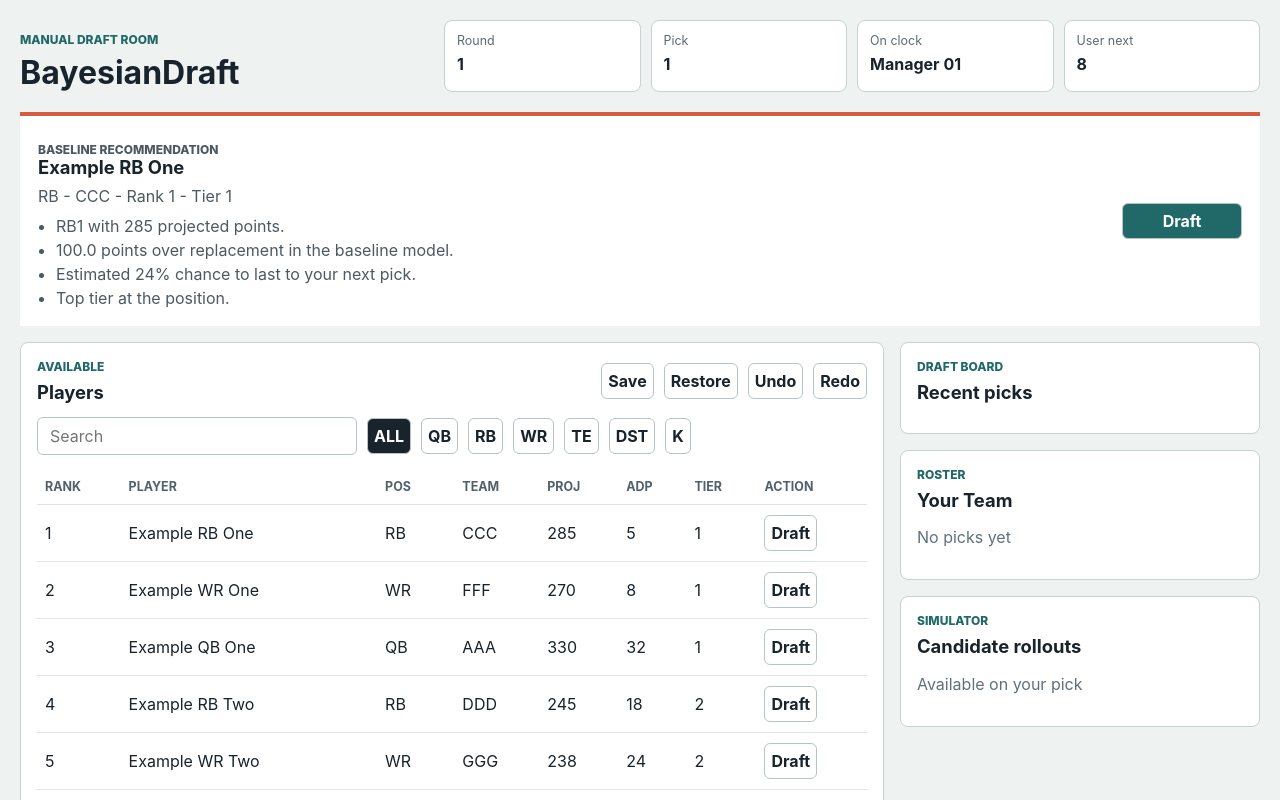
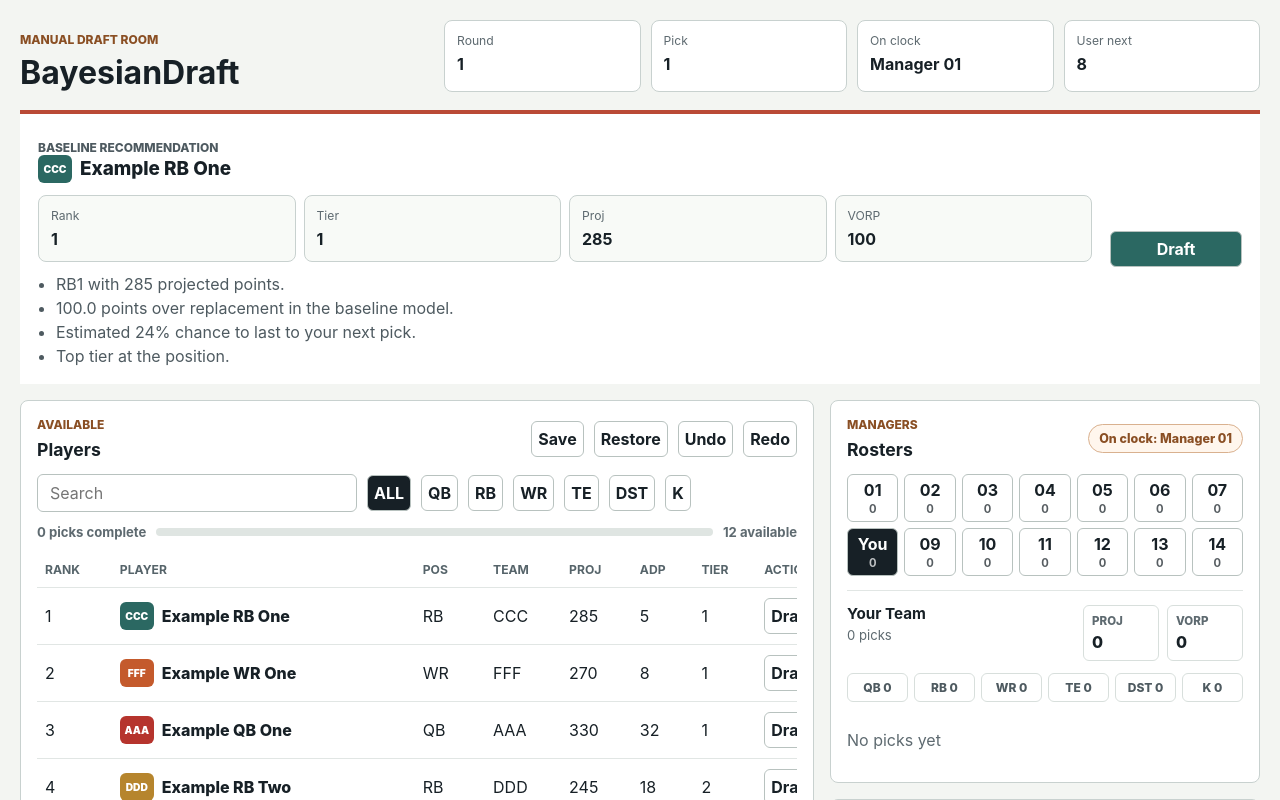
Before and after one commit to sre0089/BayesianDraft, a React (Vite) app in the folder apps/web/: page / in a window 1280 px wide. Shown: the top 800 px of the page. Built offline with nearby package versions, Linux system fonts and the light colour scheme.

Commit message:
web: expand draft room layout

```diff
--- a/apps/web/src/App.tsx
+++ b/apps/web/src/App.tsx
@@ -10,9 +10,14 @@ import {
   players,
   recordPick,
   redo,
+  rosterSummaries,
   rosterForManager,
   saveDraftRoomState,
+  teamBadgeForPlayer,
   nextUserPick,
+  managers,
+  type ManagerRosterSummary,
+  type Player,
   type Position,
   undo,
   userManagerName,
@@ -24,6 +29,7 @@ export function App() {
   const [draftState, setDraftState] = useState(() => loadDraftRoomState() ?? initialDraftRoomState);
   const [query, setQuery] = useState("");
   const [position, setPosition] = useState<Position | "ALL">("ALL");
+  const [selectedManager, setSelectedManager] = useState(userManagerName);
   const currentSlot = pickSlot(draftState.completedPicks.length + 1);
   const remainingPlayers = availablePlayers(draftState);
   const filteredPlayers = useMemo(
@@ -46,6 +52,12 @@ export function App() {
   const userRoster = rosterForManager(draftState, userManagerName);
   const rolloutCandidates = candidateRollouts(draftState);
   const playerById = new Map(players.map((player) => [player.playerId, player]));
+  const managerSummaries = rosterSummaries(draftState);
+  const selectedManagerSummary =
+    managerSummaries.find((summary) => summary.managerId === selectedManager) ??
+    managerSummaries[0];
+  const completedPickCount = draftState.completedPicks.length;
+  const progress = Math.round((completedPickCount / 224) * 100);
 
   return (
     <main className="draft-room">
@@ -66,14 +78,21 @@ export function App() {
       </header>
 
       <section className="recommendation-band" aria-labelledby="recommendation-title">
-        <div>
+        <div className="recommendation-copy">
           <p className="eyebrow">Baseline recommendation</p>
-          <h2 id="recommendation-title">{primary?.fullName ?? "Draft complete"}</h2>
-          <p>
-            {primary
-              ? `${primary.position} - ${primary.team} - Rank ${primary.overallRank} - Tier ${primary.tier}`
-              : "No available players remain in the fixture."}
-          </p>
+          <h2 id="recommendation-title">
+            {primary ? <PlayerName player={primary} size="large" /> : "Draft complete"}
+          </h2>
+          {primary ? (
+            <div className="recommendation-metrics" aria-label="Recommendation metrics">
+              <Metric label="Rank" value={String(primary.overallRank)} compact />
+              <Metric label="Tier" value={String(primary.tier)} compact />
+              <Metric label="Proj" value={String(primary.projectedPoints)} compact />
+              <Metric label="VORP" value={String(primary.vorp)} compact />
+            </div>
+          ) : (
+            <p>No available players remain in the fixture.</p>
+          )}
           <ul className="explanation-list">
             {explanation.map((item) => (
               <li key={item}>{item}</li>
@@ -133,6 +152,14 @@ export function App() {
             </div>
           </div>
 
+          <div className="draft-progress" aria-label="Draft progress">
+            <span>{completedPickCount} picks complete</span>
+            <div>
+              <i style={{ width: `${progress}%` }} />
+            </div>
+            <span>{remainingPlayers.length} available</span>
+          </div>
+
           <div className="table-wrap">
             <table>
               <thead>
@@ -151,7 +178,9 @@ export function App() {
                 {filteredPlayers.map((player) => (
                   <tr key={player.playerId}>
                     <td>{player.overallRank}</td>
-                    <td>{player.fullName}</td>
+                    <td>
+                      <PlayerName player={player} />
+                    </td>
                     <td>{player.position}</td>
                     <td>{player.team}</td>
                     <td>{player.projectedPoints}</td>
@@ -172,6 +201,29 @@ export function App() {
         </section>
 
         <aside className="side-stack">
+          <section className="panel competitor-panel" aria-labelledby="competitor-title">
+            <div className="panel-header">
+              <div>
+                <p className="eyebrow">Managers</p>
+                <h2 id="competitor-title">Rosters</h2>
+              </div>
+              <span className="on-clock-pill">On clock: {currentSlot.managerId}</span>
+            </div>
+            <div className="manager-tabs" aria-label="Manager roster tabs">
+              {managerSummaries.map((summary) => (
+                <button
+                  key={summary.managerId}
+                  aria-pressed={summary.managerId === selectedManagerSummary.managerId}
+                  onClick={() => setSelectedManager(summary.managerId)}
+                >
+                  <span>{managerLabel(summary.managerId)}</span>
+                  <small>{summary.roster.length}</small>
+                </button>
+              ))}
+            </div>
+            <ManagerRoster summary={selectedManagerSummary} />
+          </section>
+
           <section className="panel" aria-labelledby="board-title">
             <p className="eyebrow">Draft board</p>
             <h2 id="board-title">Recent picks</h2>
@@ -181,7 +233,7 @@ export function App() {
                 return (
                   <li key={pick.overallPick}>
                     <span>{pick.overallPick}</span>
-                    <strong>{player?.fullName}</strong>
+                    {player ? <PlayerName player={player} /> : <strong>Unknown player</strong>}
                     <small>{pick.managerId}</small>
                   </li>
                 );
@@ -199,7 +251,7 @@ export function App() {
                 userRoster.map((player) => (
                   <div key={player.playerId} className="roster-row">
                     <span>{player.position}</span>
-                    <strong>{player.fullName}</strong>
+                    <PlayerName player={player} />
                   </div>
                 ))
               )}
@@ -218,7 +270,7 @@ export function App() {
                   return (
                     <article key={candidate.playerId} className="rollout-row">
                       <div>
-                        <strong>{player?.fullName}</strong>
+                        {player ? <PlayerName player={player} /> : <strong>Unknown player</strong>}
                         <span>
                           {player?.position} - Score {candidate.optimizerScore}
                         </span>
@@ -250,11 +302,85 @@ export function App() {
   );
 }
 
-function Metric({ label, value }: { label: string; value: string }) {
+function Metric({
+  label,
+  value,
+  compact = false,
+}: {
+  label: string;
+  value: string;
+  compact?: boolean;
+}) {
   return (
-    <div className="metric">
+    <div className={compact ? "metric metric--compact" : "metric"}>
       <span>{label}</span>
       <strong>{value}</strong>
     </div>
   );
 }
+
+function PlayerName({ player, size = "default" }: { player: Player; size?: "default" | "large" }) {
+  const badge = teamBadgeForPlayer(player);
+  return (
+    <span className={size === "large" ? "player-name player-name--large" : "player-name"}>
+      <span className={`team-badge ${badge.className}`} aria-hidden="true">
+        {badge.abbreviation}
+      </span>
+      <span>{player.fullName}</span>
+    </span>
+  );
+}
+
+function ManagerRoster({ summary }: { summary: ManagerRosterSummary }) {
+  return (
+    <div className="manager-roster">
+      <div className="manager-roster__header">
+        <div>
+          <h3>{summary.managerId}</h3>
+          <span>{summary.roster.length} picks</span>
+        </div>
+        <dl>
+          <div>
+            <dt>Proj</dt>
+            <dd>{summary.projectedPoints}</dd>
+          </div>
+          <div>
+            <dt>VORP</dt>
+            <dd>{summary.vorp}</dd>
+          </div>
+        </dl>
+      </div>
+      <div className="position-counts" aria-label={`${summary.managerId} position counts`}>
+        {positions
+          .filter((position): position is Position => position !== "ALL")
+          .map((position) => (
+            <span key={position}>
+              {position} {summary.counts[position]}
+            </span>
+          ))}
+      </div>
+      <div className="manager-roster__list">
+        {summary.roster.length === 0 ? (
+          <p className="empty">No picks yet</p>
+        ) : (
+          summary.roster.map((player) => (
+            <div key={player.playerId} className="competitor-player">
+              <PlayerName player={player} />
+              <small>
+                {player.position} - Rank {player.overallRank}
+              </small>
+            </div>
+          ))
+        )}
+      </div>
+    </div>
+  );
+}
+
+function managerLabel(managerId: string) {
+  if (managerId === userManagerName) {
+    return "You";
+  }
+  const index = managers.indexOf(managerId) + 1;
+  return index > 0 ? String(index).padStart(2, "0") : managerId;
+}
--- a/apps/web/src/styles.css
+++ b/apps/web/src/styles.css
@@ -1,6 +1,6 @@
 :root {
-  color: #18232b;
-  background: #eef2f1;
+  color: #172026;
+  background: #f3f5f2;
   font-family:
     Inter, ui-sans-serif, system-ui, -apple-system, BlinkMacSystemFont, "Segoe UI", sans-serif;
 }
@@ -20,16 +20,16 @@ input {
 
 button {
   min-height: 36px;
-  border: 1px solid #b7c4c5;
+  border: 1px solid #b8c2bf;
   border-radius: 6px;
   background: #ffffff;
-  color: #18232b;
+  color: #172026;
   cursor: pointer;
   font-weight: 700;
 }
 
 button:hover {
-  border-color: #216869;
+  border-color: #2b6862;
 }
 
 .draft-room {
@@ -40,20 +40,20 @@ button:hover {
 .top-bar,
 .recommendation-band,
 .workspace {
-  max-width: 1440px;
+  max-width: 1520px;
   margin: 0 auto;
 }
 
 .top-bar {
   display: grid;
-  grid-template-columns: minmax(260px, 1fr) minmax(420px, 2fr);
+  grid-template-columns: minmax(260px, 1fr) minmax(520px, 2fr);
   gap: 16px;
   align-items: end;
 }
 
 .eyebrow {
   margin: 0 0 8px;
-  color: #216869;
+  color: #8a4f24;
   font-size: 0.75rem;
   font-weight: 800;
   letter-spacing: 0;
@@ -61,7 +61,8 @@ button:hover {
 }
 
 h1,
-h2 {
+h2,
+h3 {
   margin: 0;
   line-height: 1.15;
 }
@@ -71,7 +72,11 @@ h1 {
 }
 
 h2 {
-  font-size: 1.15rem;
+  font-size: 1.1rem;
+}
+
+h3 {
+  font-size: 0.95rem;
 }
 
 .clock-grid {
@@ -82,16 +87,21 @@ h2 {
 
 .metric {
   min-height: 72px;
-  border: 1px solid #c8d2d4;
+  border: 1px solid #c8d1cf;
   border-radius: 8px;
   background: #ffffff;
   padding: 12px;
 }
 
+.metric--compact {
+  min-height: 58px;
+  background: #f8faf7;
+}
+
 .metric span {
   display: block;
-  color: #5d6a72;
-  font-size: 0.78rem;
+  color: #5e6a70;
+  font-size: 0.76rem;
 }
 
 .metric strong {
@@ -101,44 +111,56 @@ h2 {
 }
 
 .recommendation-band {
-  display: flex;
-  justify-content: space-between;
-  gap: 16px;
+  display: grid;
+  grid-template-columns: minmax(0, 1fr) 132px;
+  gap: 18px;
   align-items: center;
-  margin-top: 20px;
-  border-top: 4px solid #d55c3f;
+  margin-top: 18px;
+  border-top: 4px solid #ba4a36;
   background: #ffffff;
   padding: 18px;
 }
 
+.recommendation-copy {
+  min-width: 0;
+}
+
 .recommendation-band p {
   margin: 8px 0 0;
-  color: #4c5961;
+  color: #4e5a60;
+}
+
+.recommendation-metrics {
+  display: grid;
+  grid-template-columns: repeat(4, minmax(92px, 1fr));
+  gap: 8px;
+  margin-top: 12px;
 }
 
 .explanation-list {
   display: grid;
   gap: 4px;
-  margin: 10px 0 0;
+  margin: 12px 0 0;
   padding-left: 18px;
-  color: #4c5961;
+  color: #4e5a60;
 }
 
 .primary-action {
   min-width: 120px;
-  background: #216869;
+  background: #2b6862;
   color: #ffffff;
 }
 
 .workspace {
   display: grid;
-  grid-template-columns: minmax(0, 1fr) 360px;
+  grid-template-columns: minmax(0, 1fr) 430px;
   gap: 16px;
   margin-top: 16px;
+  align-items: start;
 }
 
 .panel {
-  border: 1px solid #c8d2d4;
+  border: 1px solid #c8d1cf;
   border-radius: 8px;
   background: #ffffff;
   padding: 16px;
@@ -158,15 +180,20 @@ h2 {
   margin-bottom: 14px;
 }
 
+.toolbar {
+  flex-wrap: wrap;
+  justify-content: flex-end;
+}
+
 .filters {
   flex-wrap: wrap;
-  margin-bottom: 14px;
+  margin-bottom: 12px;
 }
 
 input {
   width: min(320px, 100%);
   min-height: 38px;
-  border: 1px solid #b7c4c5;
+  border: 1px solid #b8c2bf;
   border-radius: 6px;
   padding: 0 12px;
 }
@@ -175,9 +202,34 @@ input {
   flex-wrap: wrap;
 }
 
-.segments button[aria-pressed="true"] {
-  background: #18232b;
+.segments button[aria-pressed="true"],
+.manager-tabs button[aria-pressed="true"] {
+  background: #172026;
   color: #ffffff;
+}
+
+.draft-progress {
+  display: grid;
+  grid-template-columns: auto minmax(140px, 1fr) auto;
+  gap: 10px;
+  align-items: center;
+  margin-bottom: 12px;
+  color: #5e6a70;
+  font-size: 0.82rem;
+  font-weight: 700;
+}
+
+.draft-progress div {
+  height: 8px;
+  overflow: hidden;
+  border-radius: 999px;
+  background: #dfe5e2;
+}
+
+.draft-progress i {
+  display: block;
+  height: 100%;
+  background: #2b6862;
 }
 
 .table-wrap {
@@ -186,28 +238,224 @@ input {
 
 table {
   width: 100%;
+  min-width: 820px;
   border-collapse: collapse;
-  min-width: 760px;
 }
 
 th,
 td {
-  border-bottom: 1px solid #e0e6e7;
+  border-bottom: 1px solid #e1e6e4;
   padding: 10px 8px;
   text-align: left;
   white-space: nowrap;
 }
 
 th {
-  color: #51616b;
-  font-size: 0.78rem;
+  color: #56646a;
+  font-size: 0.76rem;
   text-transform: uppercase;
+}
+
+tbody tr:hover {
+  background: #f8faf7;
+}
+
+.player-name {
+  display: inline-flex;
+  min-width: 0;
+  gap: 8px;
+  align-items: center;
+  font-weight: 800;
+  vertical-align: middle;
+}
+
+.player-name--large {
+  font-size: 1.18rem;
+}
+
+.team-badge {
+  display: inline-grid;
+  width: 34px;
+  height: 28px;
+  flex: 0 0 34px;
+  place-items: center;
+  border-radius: 6px;
+  color: #ffffff;
+  font-size: 0.64rem;
+  font-weight: 900;
+  line-height: 1;
+}
+
+.team-badge--red {
+  background: #b6342d;
+}
+
+.team-badge--navy {
+  background: #24385f;
+}
+
+.team-badge--green {
+  background: #2b6862;
+}
+
+.team-badge--gold {
+  background: #b6852d;
+}
+
+.team-badge--blue {
+  background: #3268a8;
+}
+
+.team-badge--orange {
+  background: #c45a2c;
+}
+
+.team-badge--teal {
+  background: #237a8a;
+}
+
+.team-badge--black {
+  background: #22272d;
+}
+
+.team-badge--violet {
+  background: #6e4aa7;
+}
+
+.team-badge--maroon {
+  background: #88405a;
+}
+
+.team-badge--steel {
+  background: #65717a;
+}
+
+.team-badge--lime {
+  background: #557d31;
+}
+
+.team-badge--default {
+  background: #56646a;
 }
 
 .side-stack {
   display: grid;
   gap: 16px;
   align-content: start;
+}
+
+.on-clock-pill {
+  border: 1px solid #d9b18f;
+  border-radius: 999px;
+  background: #fff6ed;
+  padding: 6px 10px;
+  color: #8a4f24;
+  font-size: 0.78rem;
+  font-weight: 800;
+}
+
+.manager-tabs {
+  display: grid;
+  grid-template-columns: repeat(7, minmax(0, 1fr));
+  gap: 6px;
+  margin-bottom: 14px;
+}
+
+.manager-tabs button {
+  display: grid;
+  min-height: 48px;
+  place-items: center;
+  gap: 2px;
+  padding: 5px;
+}
+
+.manager-tabs small {
+  color: currentcolor;
+  font-size: 0.7rem;
+  opacity: 0.72;
+}
+
+.manager-roster {
+  border-top: 1px solid #e1e6e4;
+  padding-top: 14px;
+}
+
+.manager-roster__header {
+  display: grid;
+  grid-template-columns: minmax(0, 1fr) 160px;
+  gap: 12px;
+  align-items: start;
+}
+
+.manager-roster__header span {
+  display: block;
+  margin-top: 4px;
+  color: #5e6a70;
+  font-size: 0.82rem;
+}
+
+.manager-roster__header dl,
+.rollout-row dl {
+  display: grid;
+  grid-template-columns: repeat(2, minmax(0, 1fr));
+  gap: 8px;
+  margin: 0;
+}
+
+.manager-roster__header dl div,
+.rollout-row dl div {
+  border: 1px solid #d8dfdc;
+  border-radius: 6px;
+  padding: 8px;
+}
+
+.manager-roster__header dt,
+.rollout-row dt {
+  color: #5e6a70;
+  font-size: 0.72rem;
+  font-weight: 800;
+  text-transform: uppercase;
+}
+
+.manager-roster__header dd,
+.rollout-row dd {
+  margin: 4px 0 0;
+  font-weight: 800;
+}
+
+.position-counts {
+  display: grid;
+  grid-template-columns: repeat(6, minmax(0, 1fr));
+  gap: 6px;
+  margin-top: 12px;
+}
+
+.position-counts span {
+  border: 1px solid #d8dfdc;
+  border-radius: 6px;
+  padding: 6px 4px;
+  color: #4e5a60;
+  font-size: 0.75rem;
+  font-weight: 800;
+  text-align: center;
+}
+
+.manager-roster__list {
+  display: grid;
+  gap: 8px;
+  margin-top: 12px;
+}
+
+.competitor-player {
+  display: grid;
+  gap: 2px;
+  border-top: 1px solid #edf0ee;
+  padding-top: 8px;
+}
+
+.competitor-player small {
+  margin-left: 42px;
+  color: #5e6a70;
 }
 
 .pick-list {
@@ -221,24 +469,24 @@ th {
 .pick-list li,
 .roster-row {
   display: grid;
-  grid-template-columns: 38px 1fr;
+  grid-template-columns: 38px minmax(0, 1fr);
   gap: 8px;
   align-items: center;
-  border-bottom: 1px solid #e0e6e7;
+  border-bottom: 1px solid #e1e6e4;
   padding: 8px 0;
 }
 
 .pick-list small {
   grid-column: 2;
-  color: #60717a;
+  color: #5e6a70;
 }
 
 .roster-list {
   margin-top: 12px;
 }
 
-.roster-row span {
-  color: #216869;
+.roster-row > span {
+  color: #2b6862;
   font-weight: 800;
 }
 
@@ -249,44 +497,19 @@ th {
 }
 
 .rollout-row {
-  border-top: 1px solid #e0e6e7;
+  border-top: 1px solid #e1e6e4;
   padding-top: 12px;
 }
 
-.rollout-row strong,
 .rollout-row span {
   display: block;
-}
-
-.rollout-row span {
   margin-top: 3px;
-  color: #60717a;
+  color: #5e6a70;
   font-size: 0.86rem;
 }
 
 .rollout-row dl {
-  display: grid;
-  grid-template-columns: repeat(2, minmax(0, 1fr));
-  gap: 8px;
   margin: 10px 0;
-}
-
-.rollout-row dl div {
-  border: 1px solid #d8e0e1;
-  border-radius: 6px;
-  padding: 8px;
-}
-
-.rollout-row dt {
-  color: #60717a;
-  font-size: 0.72rem;
-  font-weight: 800;
-  text-transform: uppercase;
-}
-
-.rollout-row dd {
-  margin: 4px 0 0;
-  font-weight: 800;
 }
 
 .rollout-row ul {
@@ -294,21 +517,42 @@ th {
   gap: 4px;
   margin: 0;
   padding-left: 18px;
-  color: #4c5961;
+  color: #4e5a60;
   font-size: 0.86rem;
 }
 
 .empty {
-  color: #60717a;
+  color: #5e6a70;
 }
 
-@media (max-width: 900px) {
+@media (max-width: 1080px) {
   .top-bar,
   .workspace {
     grid-template-columns: 1fr;
   }
 
-  .clock-grid {
+  .clock-grid,
+  .recommendation-metrics {
     grid-template-columns: repeat(2, minmax(0, 1fr));
   }
 }
+
+@media (max-width: 640px) {
+  .draft-room {
+    padding: 12px;
+  }
+
+  .recommendation-band,
+  .manager-roster__header,
+  .draft-progress {
+    grid-template-columns: 1fr;
+  }
+
+  .manager-tabs {
+    grid-template-columns: repeat(4, minmax(0, 1fr));
+  }
+
+  .position-counts {
+    grid-template-columns: repeat(3, minmax(0, 1fr));
+  }
+}
```
Also changed, not shown: 1 other file (tests, documents, lock files or other folders).
